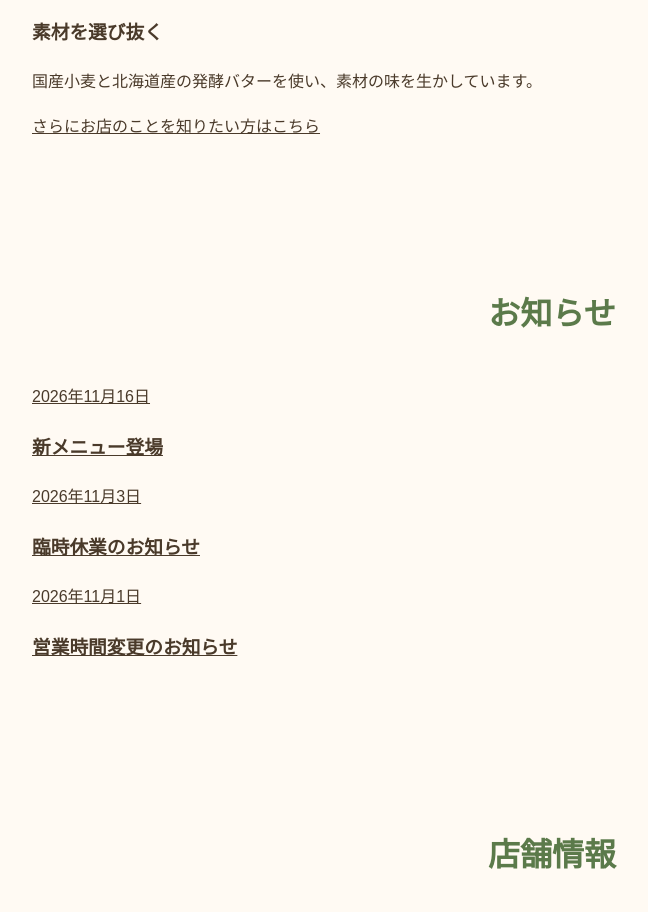
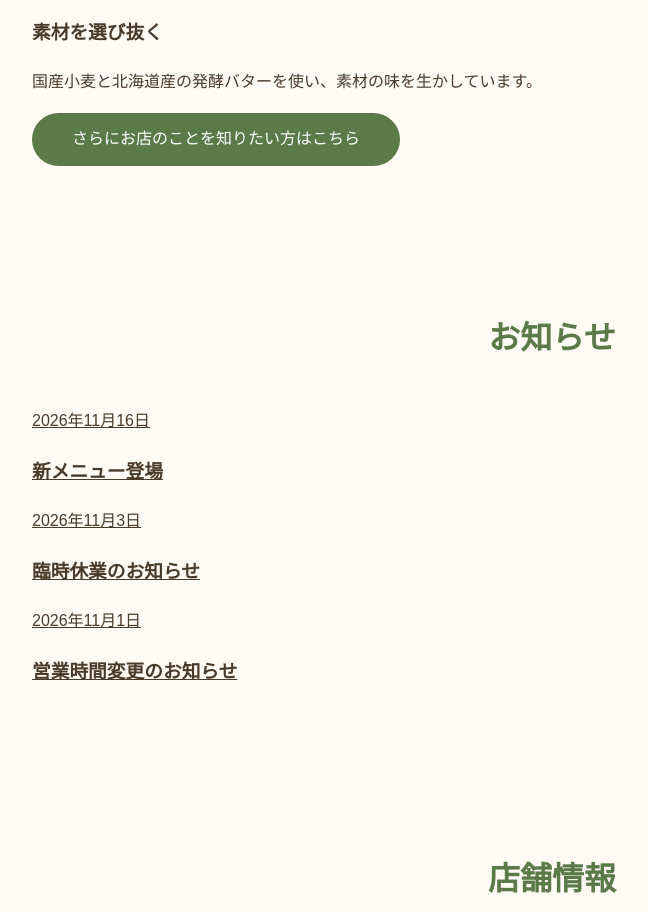
Before and after one commit to m-sh1m0tan1/github-b-bakery-website, a plain HTML site: page index.html in a window 1280 px wide. Shown: the part 1528-2440 px from the top of the page, without its empty margins (88-736 px from the left). Drawn offline with Linux system fonts and the light colour scheme; a web font is replaced by a local one.

Commit message:
ボタンのスタイルを追加

```diff
--- a/style.css
+++ b/style.css
@@ -165,3 +165,19 @@ header nav a:hover{
     margin:0 24px 24px;
     font-size:0.95rem;
 }
+
+/* ボタン */
+.btn{
+    display:inline-block;
+    padding:12px 40px;
+    border-radius:999px;
+    background-color:var(--color-main);
+    color:#fff;
+    text-decoration:none;
+    transition:background-color 0.3s, transform 0.3s;
+}
+
+.btn:hover{
+    background-color:var(--color-accent);
+    transform:translateY(-2px);
+}
```
